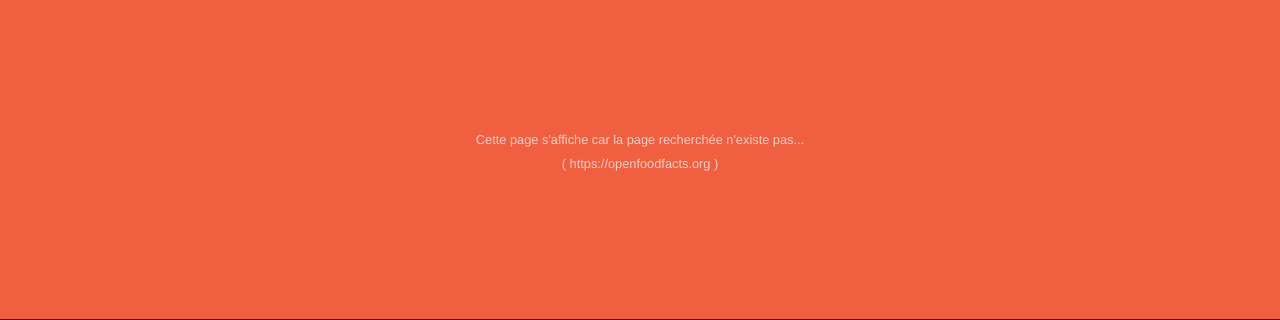
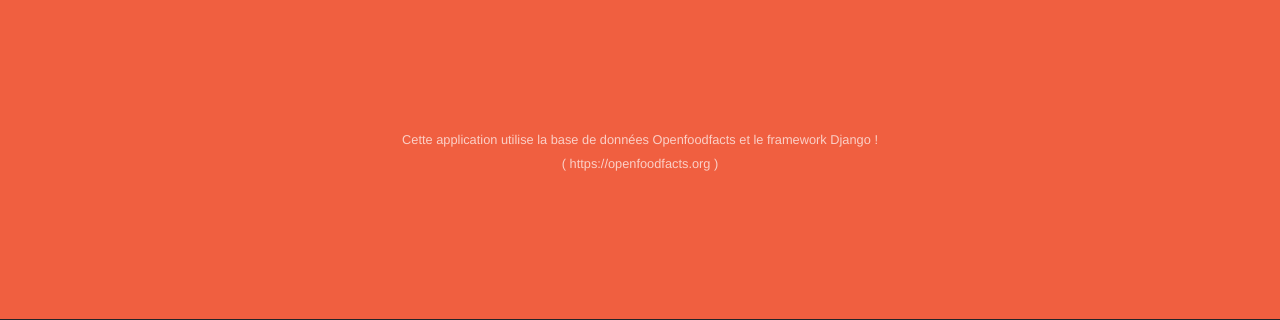
Before and after one commit to VicFinistere/pyfoodfacts, a Django app: template store/templates/store/404.html in a window 1280 px wide. Shown: the part 801-1121 px from the top of the page. Run offline with Django 3.2, Linux system fonts and the light colour scheme; the template is opened without the code that fills it, so the values that code supplies are empty; parts of the project's set-up code (start-up, migrations or seed data) failed here and were passed over; some libraries are stand-ins or nearby versions.

Commit message:
404 page text

```diff
--- a/store/templates/store/404.html
+++ b/store/templates/store/404.html
@@ -23,7 +23,7 @@
     <div class="container text-faded">
         <p class="text-center">
             <small>
-            Cette page s'affiche car la page recherchée n'existe pas...
+            Cette application utilise la base de données Openfoodfacts et le framework Django !
             <br>
             ( https://openfoodfacts.org )
             </small>
```
